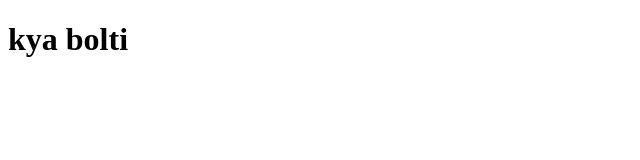
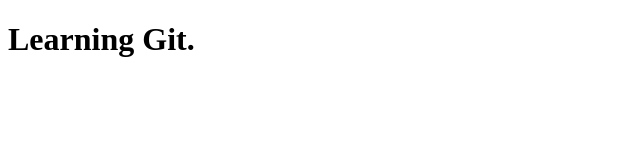
Before and after one commit to adarshadakane/Gitlearning, a plain HTML site: page index.html in a window 1280 px wide. Shown: the whole page, without its empty margins (0-640 px from the left). Drawn offline with Linux system fonts and the light colour scheme.

Commit message:
Update index.html

```diff
--- a/index.html
+++ b/index.html
@@ -7,7 +7,7 @@
 </head>
 <body>
 
-<h1>kya bolti</h1>
+<h1>Learning Git.</h1>
 
 
 <script src="index.js">
```
